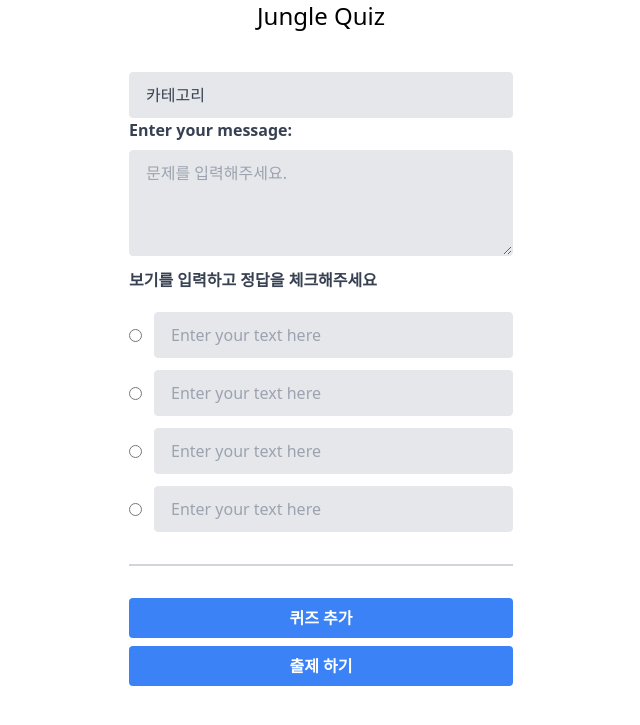
After one commit to Jungle-Quiz/jungle-quiz, a Flask app: page /new-quiz in a window 1280 px wide. The commit adds this page. Shown: the top 725 px of the page, without its empty margins (319-959 px from the left). Run offline with Flask 3, Linux system fonts and the light colour scheme; some libraries are stand-ins or nearby versions.

Commit message:
퀴즈 에디터 퍼블리싱

```diff
--- a/app.py
+++ b/app.py
@@ -5,6 +5,10 @@ app = Flask(__name__)
 @app.route('/')
 def home():
    return render_template('home.html')
+
+@app.route('/new-quiz')
+def editor():
+   return render_template('quiz-editor.html')
 
 # GET API
 @app.route('/test', methods=['GET'])
--- a/templates/home.html
+++ b/templates/home.html
@@ -49,7 +49,7 @@
       </div>
       <div class="flex justify-center text-center">
         <a
-          href="#"
+          href="/new-quiz"
           class="bg-blue-500 hover:bg-blue-700 text-white font-bold py-2 px-4 rounded w-full"
           >퀴즈 생성</a
         >
--- /dev/null
+++ b/templates/quiz-editor.html
@@ -0,0 +1,114 @@
+<!DOCTYPE html>
+<html lang="ko">
+  <head>
+    <meta charset="UTF-8" />
+    <meta http-equiv="X-UA-Compatible" content="IE=edge" />
+    <meta name="viewport" content="width=device-width, initial-scale=1.0" />
+    <script src="https://cdn.tailwindcss.com"></script>
+    <title>정글퀴즈</title>
+  </head>
+  <body>
+    <div class="w-96 mx-auto">
+      <h1 class="text-2xl text-center mb-10">Jungle Quiz</h1>
+      <div id="quiz-container">
+        <div>
+          <select
+            class="block appearance-none w-full bg-gray-200 border border-gray-200 text-gray-700 py-3 px-4 pr-8 rounded leading-tight focus:outline-none focus:bg-white focus:border-gray-500"
+            id="select"
+          >
+            <option>카테고리</option>
+            <option>파이썬</option>
+            <option>자료구조/알고리즘</option>
+            <option>운영체제</option>
+            <option>컴퓨터시스템</option>
+          </select>
+        </div>
+        <div class="mb-3">
+          <div class="mb-3">
+            <label class="block text-gray-700 font-bold mb-2" for="textarea">
+              Enter your message:
+            </label>
+            <textarea
+              placeholder="문제를 입력해주세요."
+              class="block w-full bg-gray-200 border border-gray-200 text-gray-700 py-3 px-4 rounded leading-tight focus:outline-none focus:bg-white focus:border-gray-500"
+              id="textarea"
+              rows="4"
+            ></textarea>
+          </div>
+          <div class="flex flex-col">
+            <div class="block text-gray-700 font-bold mb-2">
+              보기를 입력하고 정답을 체크해주세요
+            </div>
+            <label class="inline-flex items-center mt-3">
+              <input
+                type="radio"
+                class="form-radio text-indigo-600"
+                name="radio-group"
+                value="option1"
+              />
+              <input
+                type="text"
+                class="ml-3 block w-full bg-gray-200 border border-gray-200 text-gray-700 py-3 px-4 rounded leading-tight focus:outline-none focus:bg-white focus:border-gray-500"
+                placeholder="Enter your text here"
+              />
+            </label>
+            <label class="inline-flex items-center mt-3">
+              <input
+                type="radio"
+                class="form-radio text-indigo-600"
+                name="radio-group"
+                value="option2"
+              />
+              <input
+                type="text"
+                class="ml-3 block w-full bg-gray-200 border border-gray-200 text-gray-700 py-3 px-4 rounded leading-tight focus:outline-none focus:bg-white focus:border-gray-500"
+                placeholder="Enter your text here"
+              />
+            </label>
+            <label class="inline-flex items-center mt-3">
+              <input
+                type="radio"
+                class="form-radio text-indigo-600"
+                name="radio-group"
+                value="option3"
+              />
+              <input
+                type="text"
+                class="ml-3 block w-full bg-gray-200 border border-gray-200 text-gray-700 py-3 px-4 rounded leading-tight focus:outline-none focus:bg-white focus:border-gray-500"
+                placeholder="Enter your text here"
+              />
+            </label>
+            <label class="inline-flex items-center mt-3">
+              <input
+                type="radio"
+                class="form-radio text-indigo-600"
+                name="radio-group"
+                value="option3"
+              />
+              <input
+                type="text"
+                class="ml-3 block w-full bg-gray-200 border border-gray-200 text-gray-700 py-3 px-4 rounded leading-tight focus:outline-none focus:bg-white focus:border-gray-500"
+                placeholder="Enter your text here"
+              />
+            </label>
+          </div>
+        </div>
+      </div>
+      <hr class="border-t-2 border-gray-300 my-8" />
+      <div class="flex justify-center mb-2">
+        <button
+          class="bg-blue-500 hover:bg-blue-700 text-white font-bold py-2 px-4 rounded w-full"
+        >
+          퀴즈 추가
+        </button>
+      </div>
+      <div class="flex justify-center mb-2">
+        <button
+          class="bg-blue-500 hover:bg-blue-700 text-white font-bold py-2 px-4 rounded w-full"
+        >
+          출제 하기
+        </button>
+      </div>
+    </div>
+  </body>
+</html>
```
